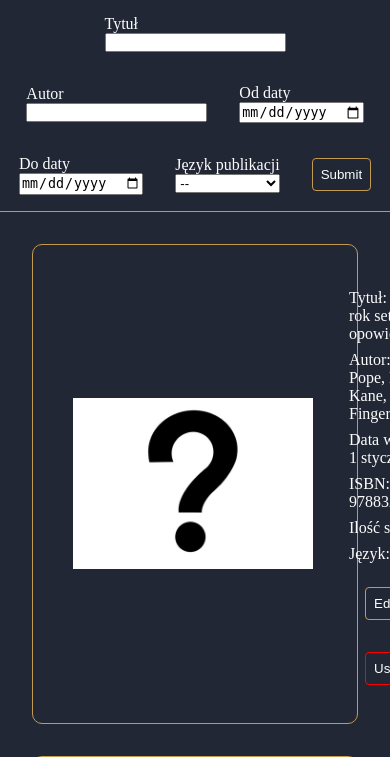
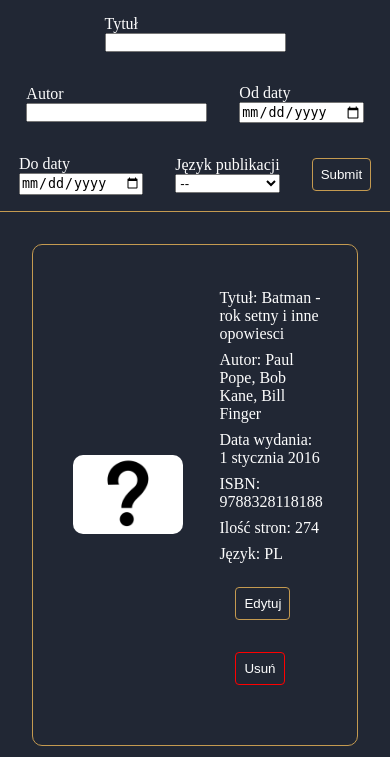
Before and after one commit to MichalKwarta/recruitment_task_1, a Django app: page /books/ in a window 390 px wide; the page is wider, and only the part inside the window is pictured. Shown: the part 164-921 px from the top of that part. Run offline with Django 4.2, Linux system fonts and the light colour scheme; data comes from the database, SQL or seed files in the repository; both versions use the stored data as it was after the commit.

Commit message:
fix styling ( make more responsive)

```diff
--- a/book_app/static/book_app/css/base.css
+++ b/book_app/static/book_app/css/base.css
@@ -62,25 +62,28 @@ div.content {
 div.card {
   border: 1px solid #c49a50;
   border-radius: 10px;
-  width:30rem;
-  height: 30rem;
+
   padding: 1.5rem;
   margin: 1rem;
   display: flex;
+  justify-content: space-evenly;
+  align-items: center;
   flex-direction: row;
 }
 
+
 div.card > ul,img.cover {
   margin: 1rem;
+  flex-shrink: 1;
 }
 
 .cover {
   border-radius: 10px;
+  width:40%;
   display: block;
   object-position: center;
   height: auto;
   object-fit: contain;
-  width: clamp(5rem, 100%, 15rem);
 }
 .card li {
   list-style: none;
```
Also changed, not shown: db.sqlite3.
